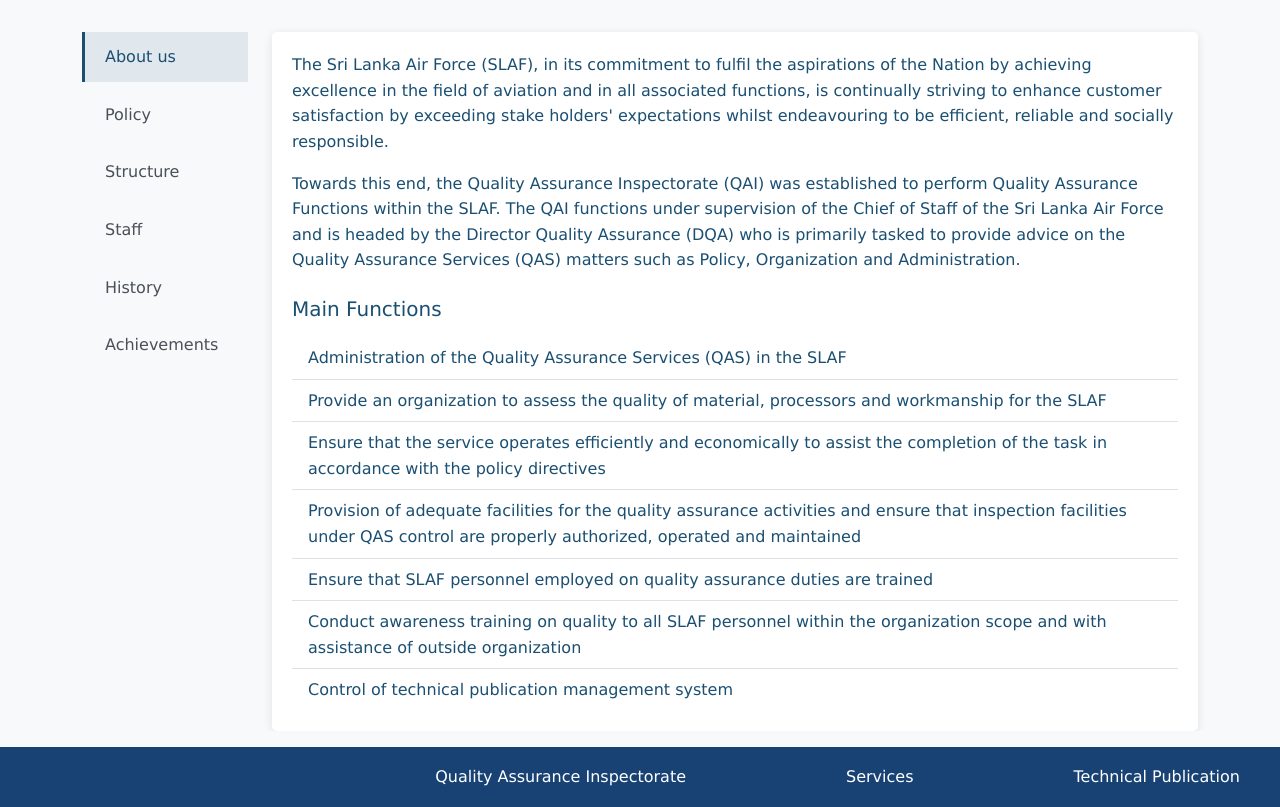
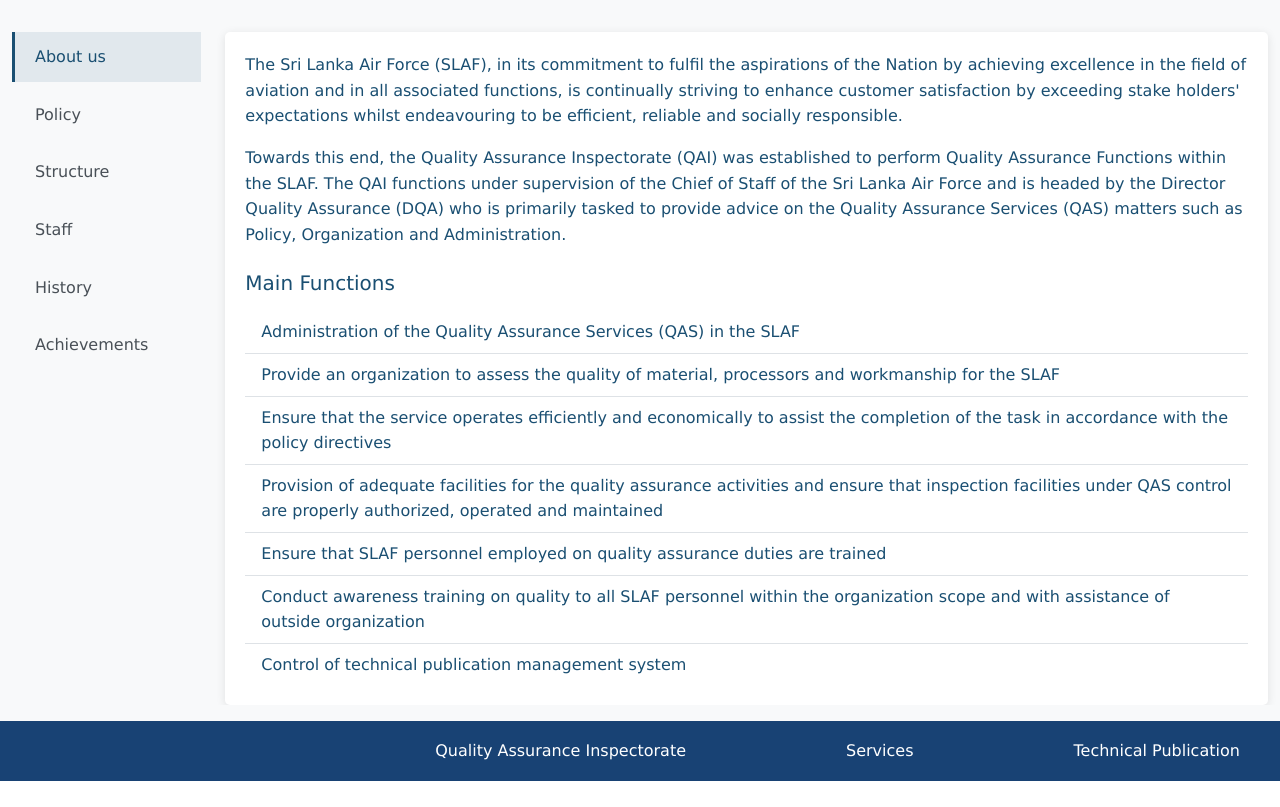
Before and after one commit to SacSLAF/qai, a PHP site: page /qai/inspectorate.php in a window 1280 px wide. Shown: the part 186-993 px from the top of the page. After the commit the page ends 967 px from the top, so only its background shows below. Run offline with PHP 8.4, Linux system fonts and the light colour scheme.

Commit message:
the container into fluid

```diff
--- a/productivity/productivity.php
+++ b/productivity/productivity.php
@@ -165,7 +165,7 @@
     <?php include '../template/header.php'; ?>
 
     <!-- Main Content -->
-    <main class="container my-3 pt-3">
+    <main class="container-fluid my-3 pt-3">
         <div class="main-container">
             <!-- Navigation Tabs -->
             <div class="nav-column">
--- a/publication/publication.php
+++ b/publication/publication.php
@@ -154,7 +154,7 @@
     <?php include '../template/header.php'; ?>
 
     <!-- Main Content -->
-    <main class="container my-3 pt-3">
+    <main class="container-fluid my-3 pt-3">
         <div class="main-container">
             <!-- Navigation Tabs -->
             <div class="nav-column">
--- a/qai/inspectorate.php
+++ b/qai/inspectorate.php
@@ -309,7 +309,7 @@
     <?php include '../template/header.php'; ?>
 
     <!-- Main Content -->
-    <main class="container my-3 pt-3">
+    <main class="container-fluid my-3 pt-3">
        <!-- <div class="page-header mb-4">
             <h3 class="colour-defult">The Inspectorate <i class="fa fa-bullhorn"></i>
                 <div class="float-end">
--- a/services/services.php
+++ b/services/services.php
@@ -308,7 +308,7 @@
     <?php include '../template/header.php'; ?>
 
     <!-- Main Content -->
-    <main class="container my-3 pt-3">
+    <main class="container-fluid my-3 pt-3">
         <div class="main-container">
             <!-- Navigation Tabs -->
             <div class="nav-column">
--- a/training/training.php
+++ b/training/training.php
@@ -166,7 +166,7 @@
     <?php include '../template/header.php'; ?>
 
     <!-- Main Content -->
-    <main class="container my-3 pt-3">
+    <main class="container-fluid my-3 pt-3">
         <div class="main-container">
             <!-- Navigation Tabs -->
             <div class="nav-column">
```
